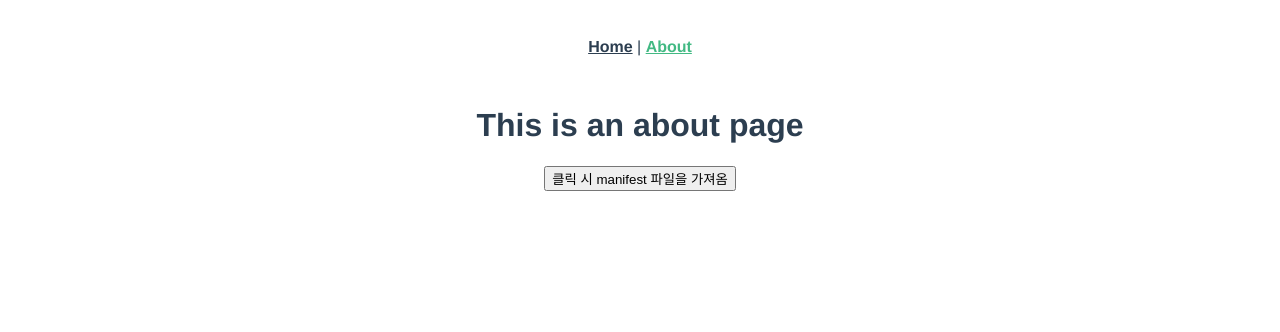
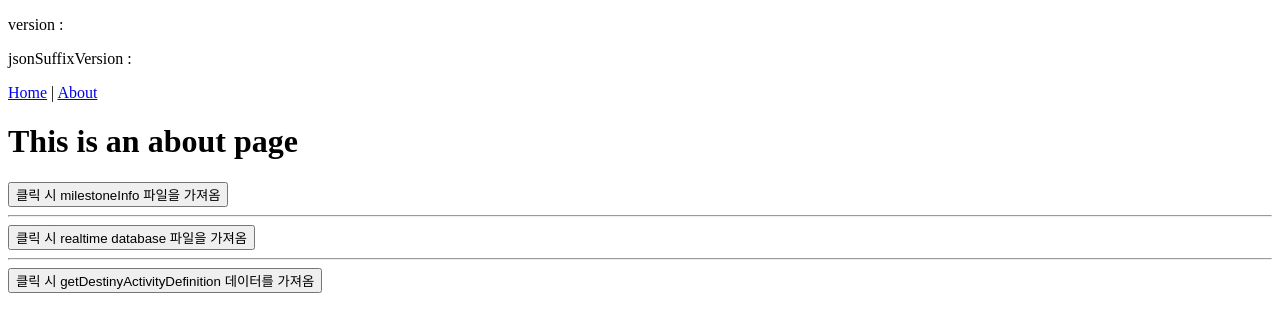
Before and after one commit to kdeun1/d2-info, a Vue app: page /about in a window 1280 px wide. Shown: the top 332 px of the page. Built offline with nearby package versions, Linux system fonts and the light colour scheme; no server answers.

Commit message:
[#16] firebase database 연결 (#17)
==============
- composition api 폴더 composables 추가
- firebase database 연결 모듈 추가
- 임시 페이지 About에 db 데이터 가져오는 샘플 추가
- getPublicMilestonesAPI 추가

```diff
--- a/package.json
+++ b/package.json
@@ -11,6 +11,7 @@
   "dependencies": {
     "axios": "^0.21.1",
     "core-js": "^3.6.5",
+    "firebase": "^9.0.0",
     "vue": "^3.0.0",
     "vue-router": "^4.0.0-0",
     "vuex": "^4.0.0-0"
--- a/src/App.vue
+++ b/src/App.vue
@@ -1,4 +1,8 @@
 <template>
+  <header>
+    <p>version : {{ manifestVersion }}</p>
+    <p>jsonSuffixVersion : {{ jsonSuffixVersion }}</p>
+  </header>
   <div id="nav">
     <router-link to="/">Home</router-link> |
     <router-link to="/about">About</router-link>
@@ -6,25 +10,38 @@
   <router-view/>
 </template>
 
+<script lang="ts">
+import { defineComponent, computed } from 'vue';
+import { useManifestJson } from '@/composables/useManifestJson';
+
+export default defineComponent({
+  name: 'App',
+  setup() {
+    const {
+      manifestVersion,
+      componentContentPaths,
+    } = useManifestJson();
+
+    const jsonSuffixVersion = computed(() => {
+      const pathObj: { [key: string] :any } = componentContentPaths.value;
+      if (Object.keys(pathObj).length) {
+        const firstPathKey = Object.keys(pathObj)[0];
+        const firstPathValue = pathObj[firstPathKey];
+        return firstPathValue?.split(`${firstPathKey}-`)[1]?.split('.json')[0];
+      }
+      return null;
+    });
+
+    return {
+      manifestVersion,
+      jsonSuffixVersion,
+    };
+  },
+});
+</script>
+
 <style lang="scss">
-#app {
-  font-family: Avenir, Helvetica, Arial, sans-serif;
-  -webkit-font-smoothing: antialiased;
-  -moz-osx-font-smoothing: grayscale;
-  text-align: center;
-  color: #2c3e50;
-}
-
-#nav {
-  padding: 30px;
-
-  a {
-    font-weight: bold;
-    color: #2c3e50;
-
-    &.router-link-exact-active {
-      color: #42b983;
-    }
-  }
+#header {
+  height: 80px;
 }
 </style>
--- a/src/api/destiny2.ts
+++ b/src/api/destiny2.ts
@@ -5,8 +5,11 @@ import { platformInstance, MininumResponseDetails } from '@/api/index';
  * Returns the current version of the manifest as a json object.
  * ref) https://bungie-net.github.io/multi/operation_get_Destiny2-GetDestinyManifest.html#operation_get_Destiny2-GetDestinyManifest
  */
-const getDestinyManifest = (): Promise<AxiosResponse<MininumResponseDetails>> => platformInstance.get('/Destiny2/Manifest/');
+const getDestinyManifestAPI = (): Promise<AxiosResponse<MininumResponseDetails>> => platformInstance.get('/Destiny2/Manifest/');
+
+const getPublicMilestonesAPI = (): Promise<AxiosResponse<MininumResponseDetails>> => platformInstance.get('/Destiny2/Milestones/');
 
 export {
-  getDestinyManifest,
+  getDestinyManifestAPI,
+  getPublicMilestonesAPI,
 };
--- /dev/null
+++ b/src/composables/useManifestJson.ts
@@ -0,0 +1,104 @@
+import { onBeforeMount, ref } from 'vue';
+import { getDestinyManifestAPI } from '@/api/destiny2';
+
+interface JsonWorldComponentContentPaths {
+  DestinyAchievementDefinition: string; // useless
+  DestinyActivityDefinition: string; // 활동 전체 정보
+  DestinyActivityGraphDefinition: string; // useless
+  DestinyActivityInteractableDefinition: string; // useless
+  DestinyActivityModeDefinition: string; // useless (모든 게임 모드)
+  DestinyActivityModifierDefinition: string; // 활동 시 모디파이어 정의
+  DestinyActivityTypeDefinition: string; // 활동에 대한 설명
+  DestinyArtDyeChannelDefinition: string; // useless
+  DestinyArtDyeReferenceDefinition: string; // useless
+  DestinyArtifactDefinition: string; // 아티펙트
+  DestinyBondDefinition: string; // useless
+  DestinyBreakerTypeDefinition: string; // useless
+  DestinyCharacterCustomizationCategoryDefinition: string; // useless
+  DestinyCharacterCustomizationOptionDefinition: string; // useless
+  DestinyChecklistDefinition: string; // useless
+  DestinyClassDefinition: string; // useless
+  DestinyCollectibleDefinition: string; // 수집품 전체 목록
+  DestinyDamageTypeDefinition: string; // 속성 아이콘 이미지 참고용
+  DestinyDestinationDefinition: string; // 잊혀진 구역 정보?
+  DestinyEnergyTypeDefinition: string; // 색상이 있는 속성 아이콘 이미지 참고용
+  DestinyEntitlementOfferDefinition: string; // useless
+  DestinyEquipmentSlotDefinition: string; // 장비 슬롯 관련정보
+  DestinyFactionDefinition: string; // 진영(소속) 정보
+  DestinyGenderDefinition: string; // useless
+  DestinyInventoryBucketDefinition: string; // useless
+  DestinyInventoryItemDefinition: string; // 인벤토리 모든 아이템 정보 (양 많음)
+  DestinyInventoryItemLiteDefinition: string; // 인벤토리 모든 아이템 정보 (양 많음)
+  DestinyItemCategoryDefinition: string; // useless
+  DestinyItemTierTypeDefinition: string; // useless
+  DestinyLocationDefinition: string; // useless
+  DestinyLoreDefinition: string; // useless 대사?
+  DestinyMaterialRequirementSetDefinition: string; // useless
+  DestinyMedalTierDefinition: string; // useless
+  DestinyMetricDefinition: string; // useless - 업적
+  DestinyMilestoneDefinition: string; // 리셋 정보
+  DestinyNodeStepSummaryDefinition: string; // useless??
+  DestinyObjectiveDefinition: string; // useless
+  DestinyPlaceDefinition: string; // useless
+  DestinyPlatformBucketMappingDefinition: string; // useless
+  DestinyPlugSetDefinition: string; // useless
+  DestinyPowerCapDefinition: string; // useless
+  DestinyPresentationNodeDefinition: string; // useless
+  DestinyProgressionDefinition: string; // useless
+  DestinyProgressionLevelRequirementDefinition: string; // useless
+  DestinyProgressionMappingDefinition: string; // useless
+  DestinyRaceDefinition: string; // useless
+  DestinyRecordDefinition: string; // useless - 업적
+  DestinyReportReasonCategoryDefinition: string; // useless
+  DestinyRewardAdjusterPointerDefinition: string; // useless
+  DestinyRewardAdjusterProgressionMapDefinition: string; // useless
+  DestinyRewardItemListDefinition: string; // useless
+  DestinyRewardMappingDefinition: string; // useless
+  DestinyRewardSheetDefinition: string; // useless
+  DestinyRewardSourceDefinition: string; // useless
+  DestinySackRewardItemListDefinition: string; // useless
+  DestinySandboxPatternDefinition: string; // useless
+  DestinySandboxPerkDefinition: string; // 버프 디버프 퍽?
+  DestinySeasonDefinition: string; // useless
+  DestinySeasonPassDefinition: string; // useless
+  DestinySocketCategoryDefinition: string; // useless
+  DestinySocketTypeDefinition: string; // useless
+  DestinyStatDefinition: string; // 케릭터 및 무기의 스탯 정보
+  DestinyStatGroupDefinition: string; // useless
+  DestinyTalentGridDefinition: string; // 궁극기 선택지 정보
+  DestinyTraitCategoryDefinition: string; // useless
+  DestinyTraitDefinition: string; // useless
+  DestinyUnlockCountMappingDefinition: string; // useless
+  DestinyUnlockDefinition: string; // useless
+  DestinyUnlockEventDefinition: string; // useless
+  DestinyUnlockExpressionMappingDefinition: string; // useless
+  DestinyUnlockValueDefinition: string; // useless
+  DestinyVendorDefinition: string; //
+  DestinyVendorGroupDefinition: string; // useless
+}
+type PartialJsonContentPaths = Partial<JsonWorldComponentContentPaths>
+
+export const useManifestJson = () => {
+  const componentContentPaths = ref<PartialJsonContentPaths>({});
+  const manifestVersion = ref<string>('');
+
+  const getManifestData = async (): Promise<void> => {
+    try {
+      const { data } = await getDestinyManifestAPI();
+      const { version, jsonWorldComponentContentPaths } = data.Response;
+      manifestVersion.value = version;
+      componentContentPaths.value = jsonWorldComponentContentPaths.ko;
+    } catch (e) {
+      console.log(`Manifest 파일을 가져오지 못했습니다 : ${e}`);
+    }
+  };
+
+  onBeforeMount(() => {
+    getManifestData();
+  });
+
+  return {
+    manifestVersion,
+    componentContentPaths,
+  };
+};
--- /dev/null
+++ b/src/composables/useMilestones.ts
@@ -0,0 +1,21 @@
+import { ref } from 'vue';
+import { getPublicMilestonesAPI } from '@/api/destiny2';
+
+export const useMilestones = () => {
+  const milestoneInfo = ref<any>(null);
+  // const ctx: Record<string, any> = getCurrentInstance()!.appContext.config.globalProperties;
+
+  const getPublicMilestones = async (): Promise<void> => {
+    try {
+      const { data } = await getPublicMilestonesAPI();
+      milestoneInfo.value = data.Response;
+    } catch (e) {
+      console.log(`Manifest 파일을 가져오지 못했습니다 : ${e}`);
+    }
+  };
+
+  return {
+    milestoneInfo,
+    getPublicMilestones,
+  };
+};
--- /dev/null
+++ b/src/db/firebaseDb.ts
@@ -0,0 +1,35 @@
+import { initializeApp } from 'firebase/app';
+import {
+  getDatabase, ref, get, child,
+} from 'firebase/database';
+
+const firebaseApp = initializeApp({
+  apiKey: process.env.VUE_APP_FIREBASE_API_KEY,
+  authDomain: process.env.VUE_APP_FIREBASE_AUTH_DOMAIN,
+  databaseURL: process.env.VUE_APP_FIREBASE_DATABASE_URL,
+  projectId: process.env.VUE_APP_FIREBASE_PROJECT_ID,
+  storageBucket: process.env.VUE_APP_FIREBASE_STORAGE_BUCKET,
+  messagingSenderId: process.env.VUE_APP_FIREBASE_MESSAGING_SENDER_ID,
+  appId: process.env.VUE_APP_FIREBASE_APP_ID,
+});
+const firebaseDb = getDatabase(firebaseApp);
+
+const dbRef = ref(firebaseDb);
+
+const getTest = () => get(child(dbRef, 'test'));
+
+const getDestinyActivityDefinition = async (destinyActivityDefinitionId: number) => {
+  try {
+    const snapshot = await get(child(dbRef, `DestinyActivityDefinition/${destinyActivityDefinitionId}`));
+    if (snapshot.exists()) {
+      console.log(snapshot.val());
+    }
+  } catch (e) {
+    console.log(e);
+  }
+};
+
+export {
+  getTest,
+  getDestinyActivityDefinition,
+};
--- a/src/main.ts
+++ b/src/main.ts
@@ -3,4 +3,8 @@ import App from './App.vue';
 import router from './router';
 import store from './store';
 
-createApp(App).use(store).use(router).mount('#app');
+const app = createApp(App);
+
+app.use(store);
+app.use(router);
+app.mount('#app');
--- a/src/views/About.vue
+++ b/src/views/About.vue
@@ -2,31 +2,47 @@
   <div class="about">
     <h1>This is an about page</h1>
     <button
-      @click="getManifestData"
+      @click="getPublicMilestones"
     >
-      클릭 시 manifest 파일을 가져옴
+      클릭 시 milestoneInfo 파일을 가져옴
     </button>
+    <br>
+    {{ milestoneInfo }}
+    <hr>
+    <button
+      @click="getTest"
+    >
+      클릭 시 realtime database 파일을 가져옴
+    </button>
+    <br>
+    <hr>
+    <button
+      @click="getDestinyActivityDefinition(2468202005)"
+    >
+      클릭 시 getDestinyActivityDefinition 데이터를 가져옴
+    </button>
+    <br>
   </div>
 </template>
 
 <script lang="ts">
 import { defineComponent } from 'vue';
-import { getDestinyManifest } from '@/api/destiny2';
+import { useMilestones } from '@/composables/useMilestones';
+import { getTest, getDestinyActivityDefinition } from '@/db/firebaseDb';
 
 export default defineComponent({
   name: 'About',
   setup() {
-    const getManifestData = async (): Promise<void> => {
-      try {
-        const { data } = await getDestinyManifest();
-        console.log(data);
-      } catch (e) {
-        console.log(`Manifest 파일을 가져오지 못했습니다 : ${e}`);
-      }
-    };
+    const {
+      milestoneInfo,
+      getPublicMilestones,
+    } = useMilestones();
 
     return {
-      getManifestData,
+      milestoneInfo,
+      getPublicMilestones,
+      getTest,
+      getDestinyActivityDefinition,
     };
   },
 });
```
Also changed, not shown: 2 other files (tests, documents, lock files or other folders).
